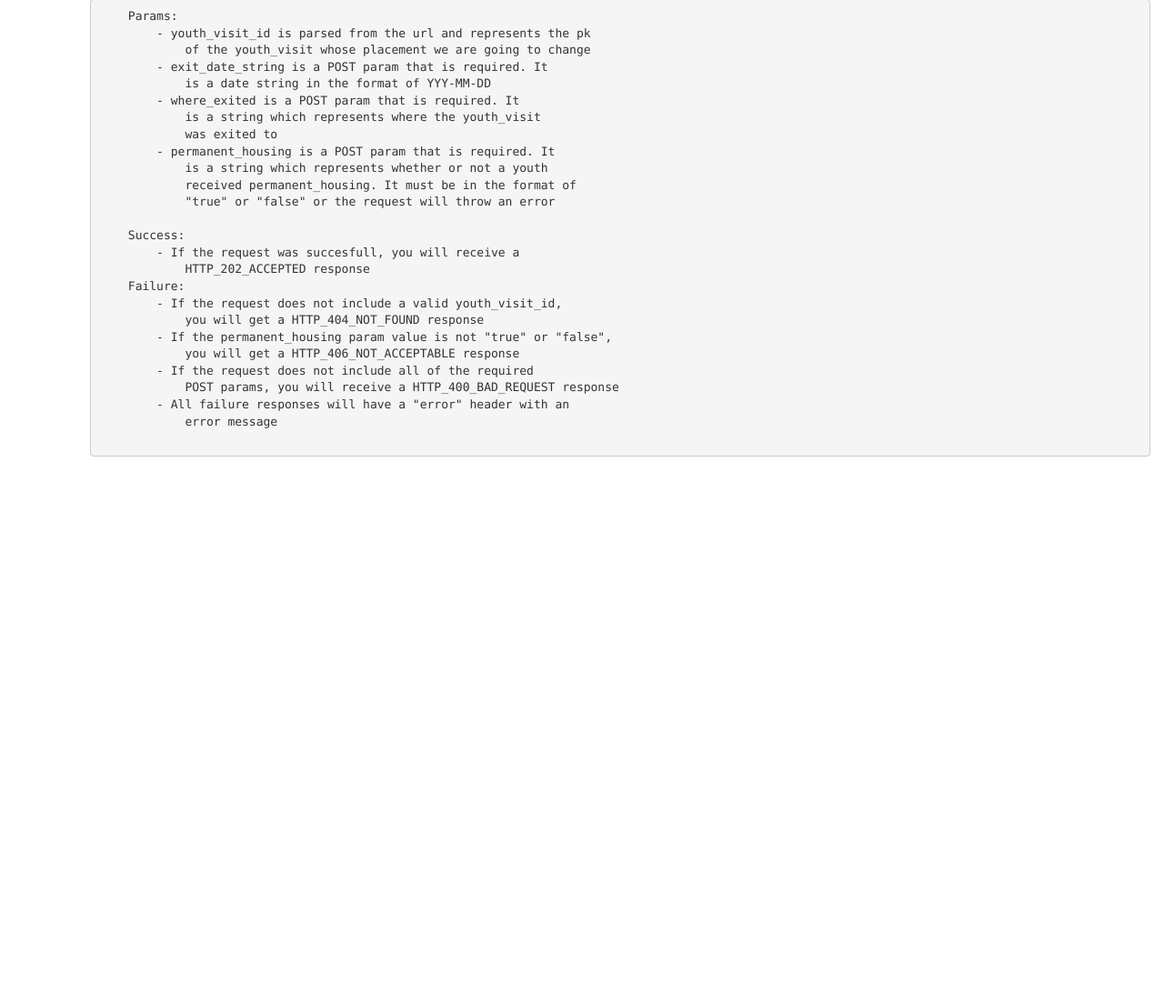
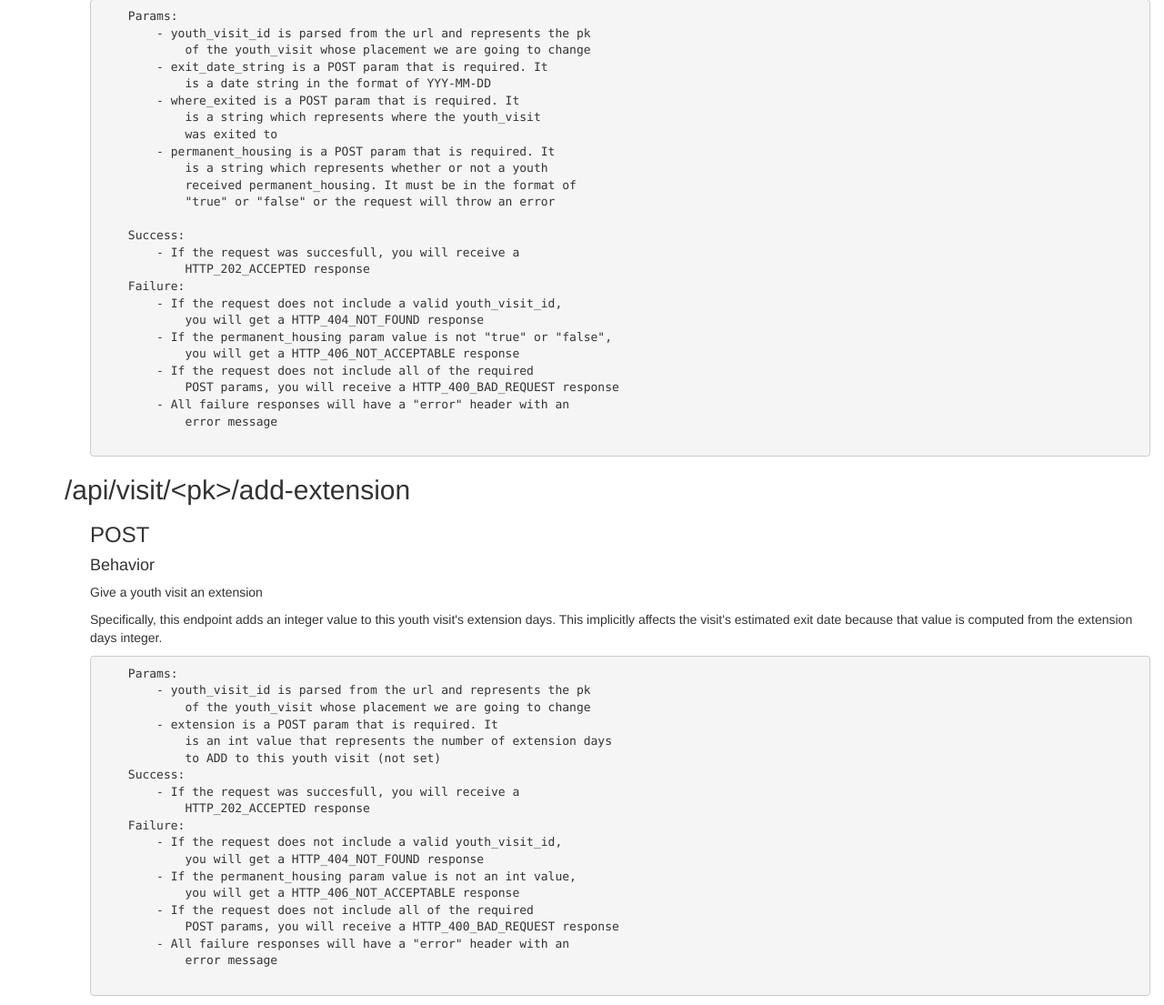
Before and after one commit to ddmiller1995/InForm, a Django app: template src/api/templates/api/docs.html in a window 1280 px wide. Shown: the part 1654-2759 px from the top of the page at 91% size. Before the commit the page ends 2156 px from the top, so only its background shows below. Run offline with Django 3.2, Linux system fonts and the light colour scheme; the template is opened without the code that fills it, so the values that code supplies are empty; some libraries are stand-ins or nearby versions.

Commit message:
Implement, document, and unit test the add extension endpoint

```diff
--- a/src/api/models.py
+++ b/src/api/models.py
@@ -173,7 +173,7 @@ class YouthVisit(models.Model):
     is_active.boolean = True
     is_active.short_description = 'Is Active?'
 
-    def is_before_estimated_exited_date():
+    def is_before_estimated_exited_date(self):
         '''Return True if the today is before the youth's estimated exit date'''
         today = timezone.now().date()
         return today <= self.estimated_exit_date()
--- a/src/api/templates/api/docs.html
+++ b/src/api/templates/api/docs.html
@@ -167,6 +167,46 @@
             </div>
         </div>
 
+        <div class="endpoint">
+            <div class="path">
+                <h2>/api/visit/&lt;pk&gt;/add-extension</h2>
+            </div>
+
+
+            <div class="method">
+                <h3>POST</h3>
+                <h4>Behavior</h4>
+                <p>Give a youth visit an extension</p>
+                <p>
+                    Specifically, this endpoint adds an integer value to this youth visit's extension days.
+                    This implicitly affects the visit's estimated exit date because that value is computed
+                    from the extension days integer.
+                </p>
+
+                <pre>
+    Params:
+        - youth_visit_id is parsed from the url and represents the pk
+            of the youth_visit whose placement we are going to change
+        - extension is a POST param that is required. It
+            is an int value that represents the number of extension days
+            to ADD to this youth visit (not set)
+    Success:
+        - If the request was succesfull, you will receive a
+            HTTP_202_ACCEPTED response
+    Failure:
+        - If the request does not include a valid youth_visit_id,
+            you will get a HTTP_404_NOT_FOUND response
+        - If the permanent_housing param value is not an int value,
+            you will get a HTTP_406_NOT_ACCEPTABLE response
+        - If the request does not include all of the required
+            POST params, you will receive a HTTP_400_BAD_REQUEST response
+        - All failure responses will have a "error" header with an
+            error message
+                </pre>
+
+            </div>
+        </div>
+
     </div>
 
 </body>
--- a/src/api/urls.py
+++ b/src/api/urls.py
@@ -27,6 +27,8 @@ urlpatterns = [
         name='youth-change-placement'),
     url(r'^visit/(?P<youth_visit_id>[0-9]+)/mark-exited/$', views.YouthMarkExited.as_view(), \
         name='youth-mark-exited'),
+    url(r'^visit/(?P<youth_visit_id>[0-9]+)/add-extension/$', views.YouthAddExtension.as_view(), \
+        name='youth-add-extension'),
     url(r'docs/$', views.api_docs, name='docs')
 ]
 urlpatterns = format_suffix_patterns(urlpatterns)
```
Also changed, not shown: src/api/tests.py (+68 -1 lines), src/api/views.py (+33 -1 lines).
